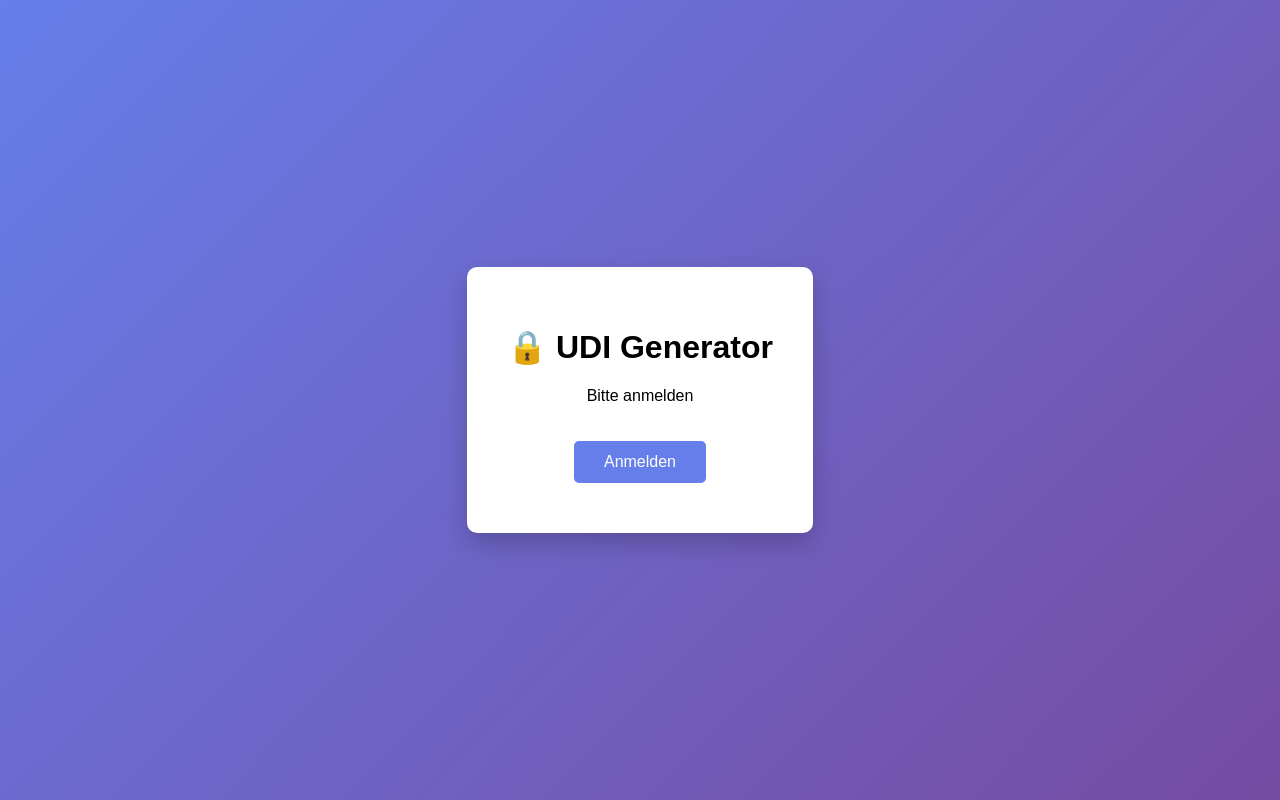
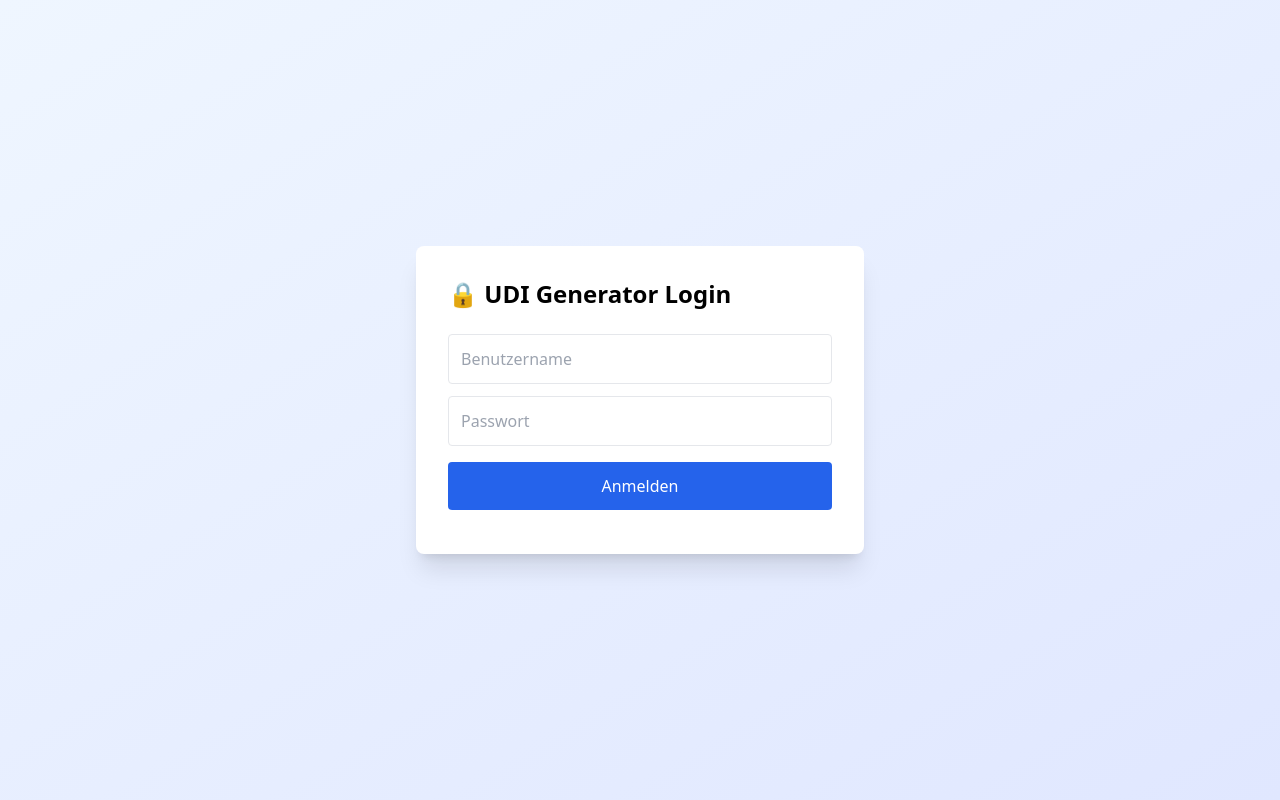
Before and after one commit to KleinMed-AG/gtin, a website: page index.html in a window 1280 px wide. Drawn offline with nearby package versions, Linux system fonts and the light colour scheme.

Commit message:
Update index.html

```diff
--- a/index.html
+++ b/index.html
@@ -2,76 +2,57 @@
 <html lang="de">
 <head>
     <meta charset="UTF-8">
-    <meta name="viewport" content="width=device-width, initial-scale=1.0">
-    <title>UDI Label Generator - Login</title>
-    <style>
-        body {
-            font-family: Arial, sans-serif;
-            display: flex;
-            justify-content: center;
-            align-items: center;
-            height: 100vh;
-            background: linear-gradient(135deg, #667eea 0%, #764ba2 100%);
-            margin: 0;
-        }
-        .login-box {
-            background: white;
-            padding: 40px;
-            border-radius: 10px;
-            box-shadow: 0 10px 25px rgba(0,0,0,0.2);
-            text-align: center;
-        }
-        button {
-            background: #667eea;
-            color: white;
-            border: none;
-            padding: 12px 30px;
-            border-radius: 5px;
-            cursor: pointer;
-            font-size: 16px;
-            margin-top: 20px;
-        }
-        button:hover {
-            background: #5568d3;
-        }
-        .error {
-            color: red;
-            margin-top: 10px;
-        }
-    </style>
+    <title>Login - UDI Generator</title>
+    <script src="https://cdn.tailwindcss.com"></script>
 </head>
-<body>
-    <div class="login-box">
-        <h1>🔒 UDI Generator</h1>
-        <p>Bitte anmelden</p>
-        <button onclick="login()">Anmelden</button>
-        <div id="error" class="error"></div>
+<body class="bg-gradient-to-br from-blue-50 to-indigo-100 min-h-screen flex items-center justify-center">
+    <div id="login-screen" class="bg-white p-8 rounded-lg shadow-xl max-w-md w-full">
+        <h1 class="text-2xl font-bold mb-6">🔒 UDI Generator Login</h1>
+        <input type="text" id="username" placeholder="Benutzername" class="w-full p-3 border rounded mb-3">
+        <input type="password" id="password" placeholder="Passwort" class="w-full p-3 border rounded mb-4">
+        <button onclick="checkLogin()" class="w-full bg-blue-600 text-white p-3 rounded hover:bg-blue-700">
+            Anmelden
+        </button>
+        <p id="error" class="text-red-600 mt-3 text-sm"></p>
     </div>
 
+    <div id="app-screen" style="display:none;" class="w-full"></div>
+
     <script>
-        async function login() {
-            const username = prompt('Benutzername:');
-            const password = prompt('Passwort:');
+        // Simple hardcoded check (change these!)
+        const VALID_USER = 'admin';
+        const VALID_PASS = 'SecurePass123!';
 
-            if (!username || !password) return;
+        function checkLogin() {
+            const user = document.getElementById('username').value;
+            const pass = document.getElementById('password').value;
 
-            try {
-                const response = await fetch('/api/auth-check', {
-                    headers: {
-                        'Authorization': 'Basic ' + btoa(username + ':' + password)
-                    }
+            if (user === VALID_USER && pass === VALID_PASS) {
+                document.getElementById('login-screen').style.display = 'none';
+                document.getElementById('app-screen').style.display = 'block';
+                loadApp();
+            } else {
+                document.getElementById('error').textContent = 'Ungültige Anmeldedaten';
+            }
+        }
+
+        function loadApp() {
+            // Load your actual app content
+            fetch('/app.html')
+                .then(r => r.text())
+                .then(html => {
+                    document.getElementById('app-screen').innerHTML = html;
+                    // Re-execute scripts
+                    const scripts = document.getElementById('app-screen').querySelectorAll('script');
+                    scripts.forEach(oldScript => {
+                        const newScript = document.createElement('script');
+                        Array.from(oldScript.attributes).forEach(attr =>
+                            newScript.setAttribute(attr.name, attr.value)
+                        );
+                        newScript.appendChild(document.createTextNode(oldScript.innerHTML));
+                        oldScript.parentNode.replaceChild(newScript, oldScript);
+                    });
                 });
-
-                if (response.ok) {
-                    // Store auth in sessionStorage
-                    sessionStorage.setItem('auth', btoa(username + ':' + password));
-                    window.location.href = '/protected.html';
-                } else {
-                    document.getElementById('error').textContent = 'Falscher Benutzername oder Passwort';
-                }
-            } catch (e) {
-                document.getElementById('error').textContent = 'Fehler bei der Anmeldung';
-            }
         }
     </script>
 </body>
```
